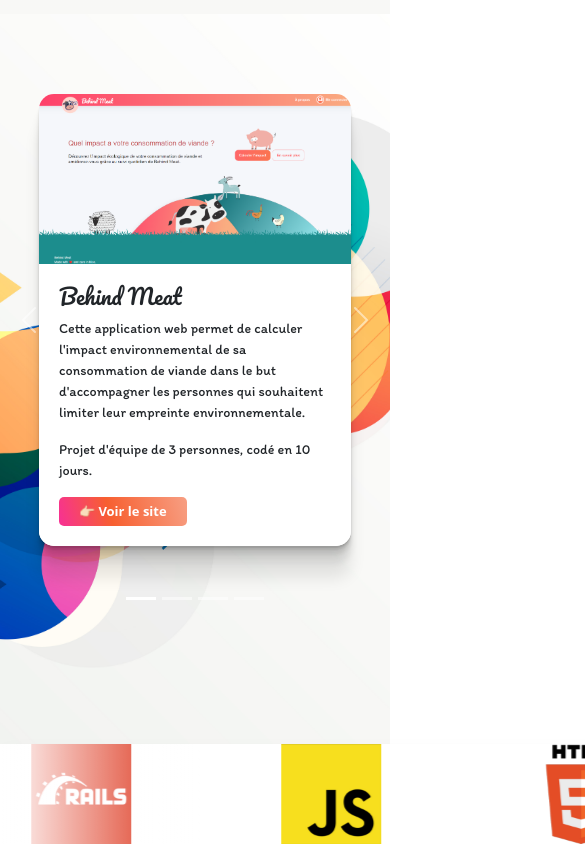
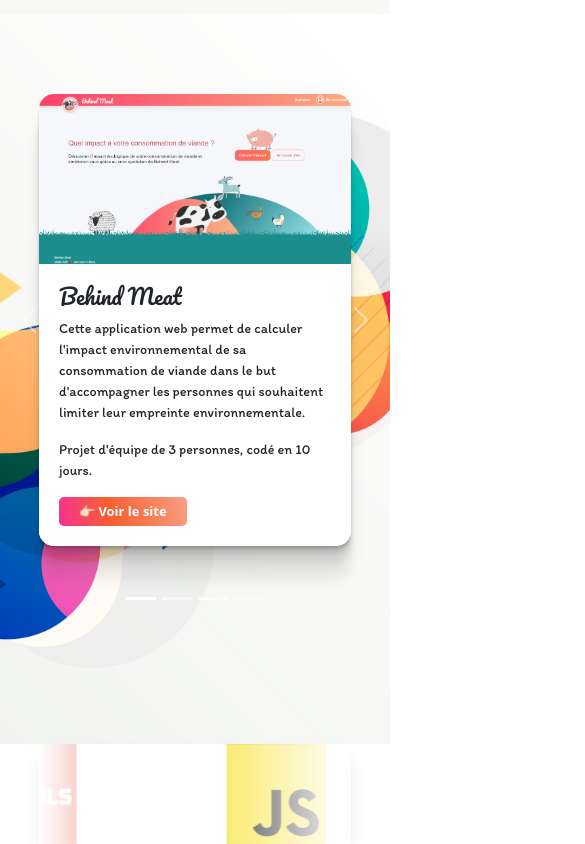
Before and after one commit to alexia-pratensi/portefolio, a website: page index.html in a window 390 px wide. Shown: the part 1186-2030 px from the top of the page, 585 px wide, since content can reach past the window. Drawn offline with nearby package versions, Linux system fonts and the light colour scheme.

Commit message:
responsive

```diff
--- a/slider.css
+++ b/slider.css
@@ -3,7 +3,7 @@
     transform: translateX(0);
  }
   100% {
-    transform: translateX(calc(-250px * 7));
+    transform: translateX(calc(-250px * 10));
  }
 }
 .slider {
@@ -13,7 +13,7 @@
   margin: auto;
   overflow: hidden;
   position: relative;
-  width: 960px;
+  width: 80%;
 }
 .slider::before, .slider::after {
   background: linear-gradient(to right, rgba(255, 255, 255, 1) 0%, rgba(255, 255, 255, 0) 100%);
@@ -35,9 +35,15 @@
 .slider .slide-track {
   animation: scroll 40s linear infinite;
   display: flex;
-  width: calc(250px * 14);
+  width: calc(250px * 20);
 }
 .slider .slide {
   height: 100px;
   width: 250px;
 }
+
+@media only screen and (max-width: 425px){
+
+
+
+}
```
